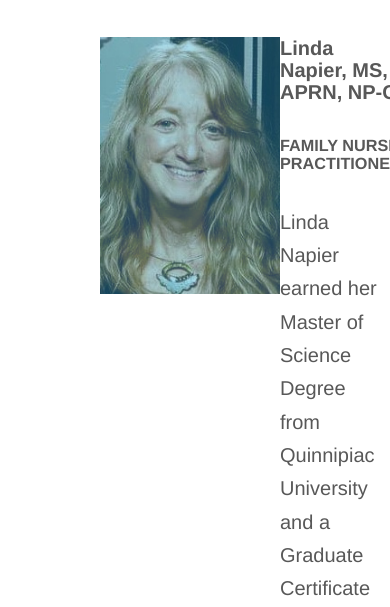
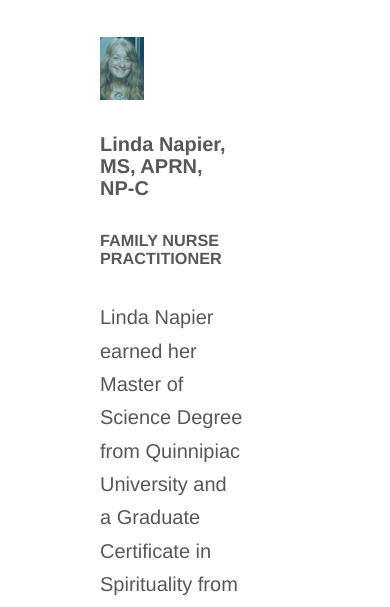
Before and after one commit to alexabreu/dtc, a Gatsby site: page /staff in a window 390 px wide. Shown: the part 230-837 px from the top of the page. Built offline with nearby package versions, Linux system fonts and the light colour scheme; Gatsby itself is replaced by a stand-in of ours.

Commit message:
responsiveness. media query and staff flex.

```diff
--- a/src/containers/styles/main.module.scss
+++ b/src/containers/styles/main.module.scss
@@ -4,8 +4,15 @@
   &.isMenuOpen {
     opacity: 0.5;
   }
-  p {
-    width: 80%;
+  @media only screen and (min-width: 1000px) {
+    h1, h2, h3, h4, h5, h6, p {
+      width: 80%;
+    }
+  }
+  @media only screen and (max-width: 1000px) {
+    h1, h2, h3, h4, h5, h6, p {
+      width: 100%;
+    }
   }
   h1 {
     margin: 0 0 1em;
--- a/src/pages/staff.jsx
+++ b/src/pages/staff.jsx
@@ -1,4 +1,6 @@
 import React from "react"
+import cn from 'classnames';
+
 import Main from "../containers/main";
 
 import Styles from './styles/staff.module.scss';
@@ -9,7 +11,7 @@ export default () => (
     link="/staff"
   >
     <div className={Styles.bio}>
-      <img className={Styles.linda} src="/images/staff/linda.jpg" title="Photo of Linda Napier, MS, APRN, NP-C" alt="Linda Napier, MS, APRN, NP-C"/>
+      <img className={cn(Styles.photo, Styles.linda)} src="/images/staff/linda.jpg" title="Photo of Linda Napier, MS, APRN, NP-C" alt="Linda Napier, MS, APRN, NP-C"/>
       <section className={Styles.content}>
         <h4>Linda Napier, MS, APRN, NP-C</h4>
         <h6>FAMILY NURSE PRACTITIONER</h6>
--- a/src/pages/styles/staff.module.scss
+++ b/src/pages/styles/staff.module.scss
@@ -2,11 +2,16 @@
   display: flex;
   align-items: flex-start;
   justify-content: space-between;
+  flex-flow: wrap;
   .content {
-    width: 80%;
+    width: 75%;
+  }
+  .photo {
+    width: 23%;
+    margin-right: 10px;
   }
   .linda {
-    width: 180px;
-    height: 257px;
+    max-width: 180px;
+    max-height: 257px;
   }
 }
```
